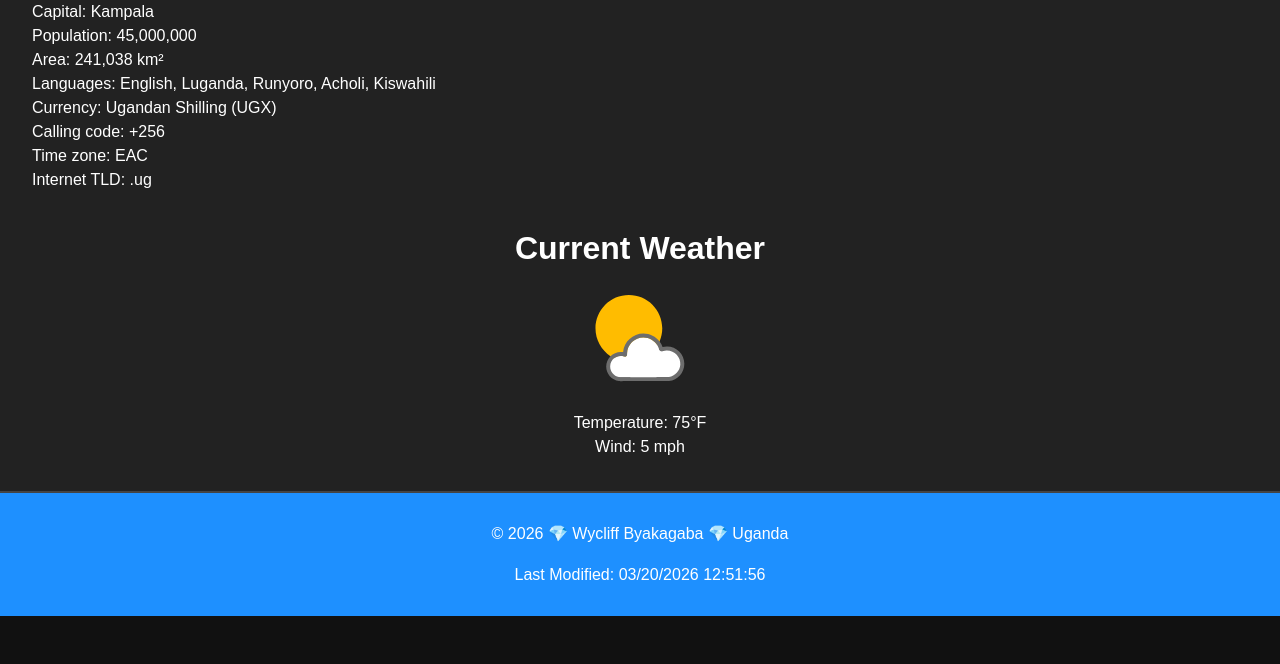
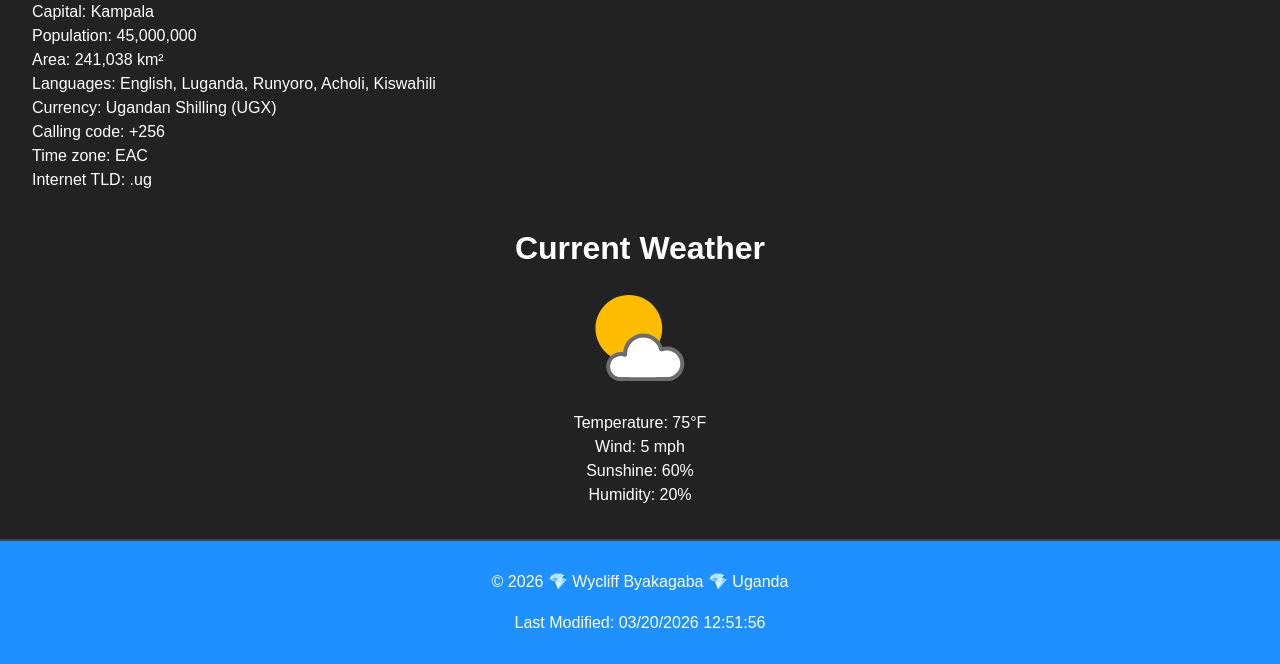
Before and after one commit to Wyclifbyakagaba/wdd131, a plain HTML site: page place.html in a window 1280 px wide. Shown: the part 576-1240 px from the top of the page. Before the commit the page ends 1192 px from the top, so only its background shows below. Drawn offline with Linux system fonts and the light colour scheme; files that its build step writes are made by us from their sources; files whose address does not match are found by name.

Commit message:
place.html

```diff
--- a/place.html
+++ b/place.html
@@ -55,6 +55,9 @@
       </picture>
       <p>Temperature: 75°F</p>
       <p>Wind: 5 mph</p>
+      <p>Sunshine: 60%</p>
+      <p>Humidity: 20%</p>
+
     </section>
 
   </main>
```
